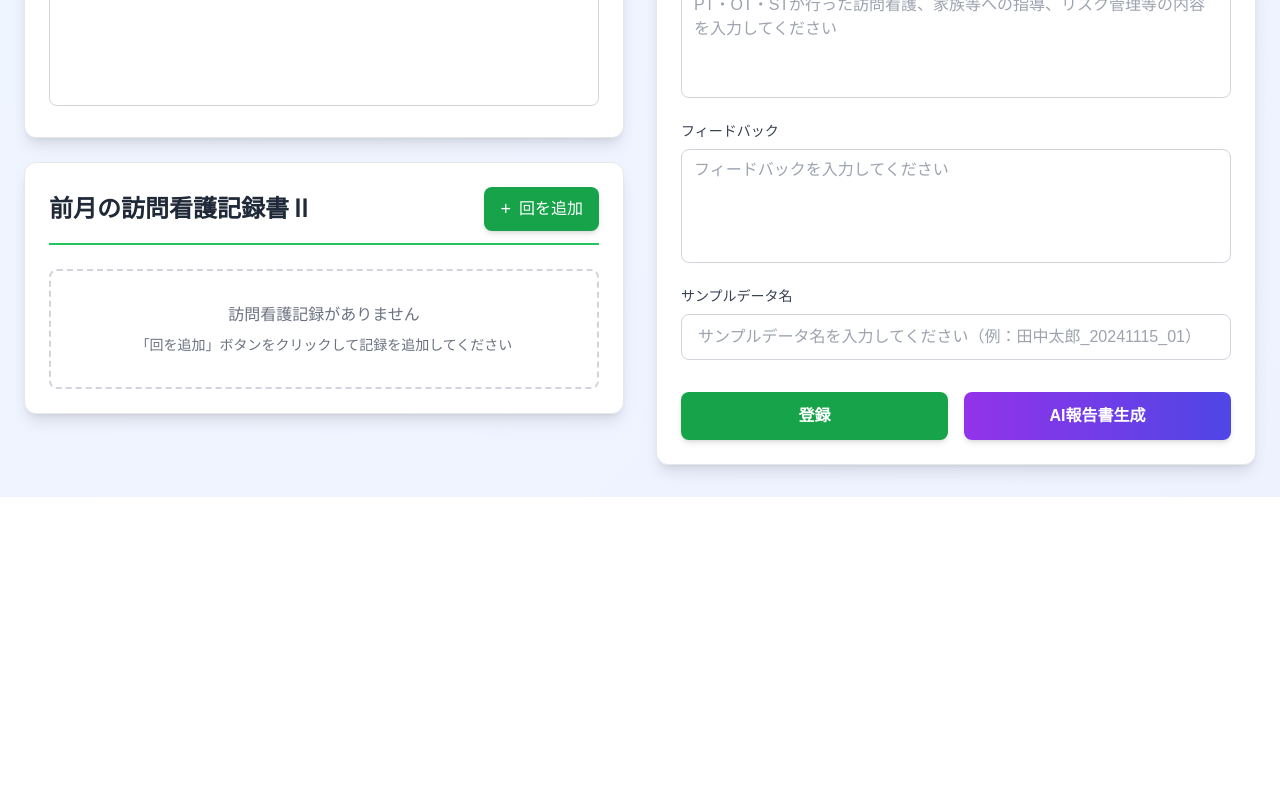
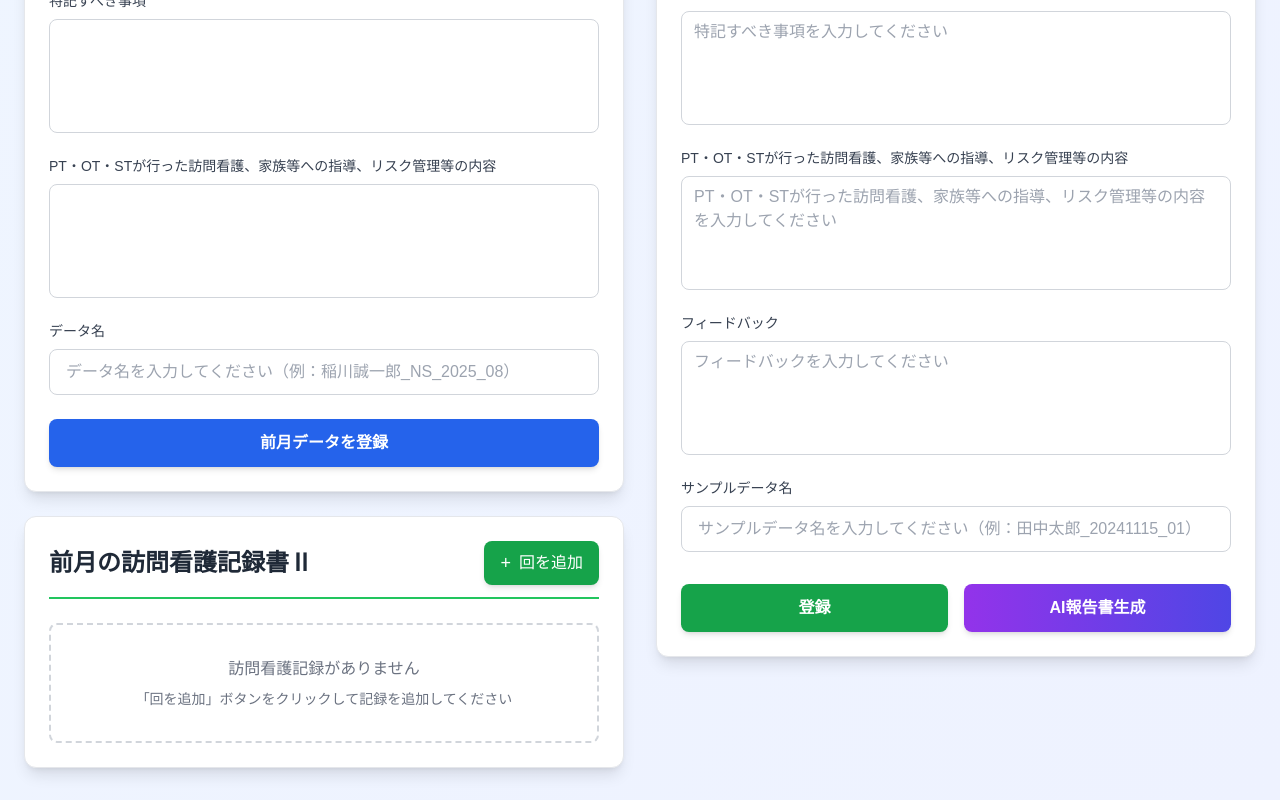
Before and after one commit to nguyen-bridgex/report-nurse-frontend, a Next.js app: page / in a window 1280 px wide. Shown: the part 900-1700 px from the top of the page. Before the commit the page ends 1397 px from the top, so only its background shows below. Built offline with nearby package versions, Linux system fonts and the light colour scheme.

Commit message:
fix: feedback

```diff
--- a/app/components/RichTextEditor.tsx
+++ b/app/components/RichTextEditor.tsx
@@ -31,7 +31,7 @@ export const RichTextEditor: React.FC<RichTextEditorProps> = ({
     },
     editorProps: {
       attributes: {
-        class: 'prose prose-sm dark:prose-invert max-w-none focus:outline-none min-h-[80px] p-3',
+        class: 'prose prose-sm dark:prose-invert max-w-none focus:outline-none min-h-[150px] p-3',
       },
     },
     immediatelyRender: false,
@@ -74,7 +74,7 @@ export const RichTextEditor: React.FC<RichTextEditorProps> = ({
       </div>
 
       {/* Editor Content */}
-      <div className="min-h-[80px]">
+      <div className="min-h-[150px]">
         <EditorContent editor={editor} />
       </div>
     </div>
--- a/app/page.tsx
+++ b/app/page.tsx
@@ -35,7 +35,9 @@ export default function Home() {
   const [isSearchDialogOpen, setIsSearchDialogOpen] = useState(false);
   const [isSummaryDialogOpen, setIsSummaryDialogOpen] = useState(false);
   const [sampleDataName, setSampleDataName] = useState('');
+  const [previousMonthName, setPreviousMonthName] = useState('');
   const [isGeneratingReport, setIsGeneratingReport] = useState(false);
+  const [isRegisteringPrevious, setIsRegisteringPrevious] = useState(false);
   const [sourceNursingReportId, setSourceNursingReportId] = useState('');
 
   const [previousMonth, setPreviousMonth] = useState<PreviousMonthData>({
@@ -145,6 +147,67 @@ export default function Home() {
     setSourceNursingReportId(record.id);
 
     console.log('レコード選択:', record.sampleDataName);
+  };
+
+  const handleRegisterPreviousMonth = async () => {
+    try {
+      setIsRegisteringPrevious(true);
+      console.log('=== 前月データ登録開始 ===');
+
+      const apiUrl = 'https://c3jh0qba9f.execute-api.ap-northeast-1.amazonaws.com/prod/nursing-reports';
+
+      // Format weekly reports according to API structure
+      const weeklyReportsMap = new Map<number, { title: string; content: string; type: string }[]>();
+
+      previousMonth.sessionRecords.forEach((record, index) => {
+        const weekNumber = index + 1;
+        if (!weeklyReportsMap.has(weekNumber)) {
+          weeklyReportsMap.set(weekNumber, []);
+        }
+
+        const reports = [];
+        if (record.ns) {
+          reports.push({
+            title: `第${weekNumber}週`,
+            content: record.ns,
+            type: 'NS'
+          });
+        }
+        if (record.ptOtSt) {
+          reports.push({
+            title: `第${weekNumber}週`,
+            content: record.ptOtSt,
+            type: 'PT・OT・ST'
+          });
+        }
+
+        weeklyReportsMap.set(weekNumber, reports);
+      });
+
+      const weekly_reports = Array.from(weeklyReportsMap.entries()).map(([week_number, reports]) => ({
+        week_number,
+        reports
+      }));
+
+      await axios.post(apiUrl, {
+        title: previousMonthName,
+        illness_course: previousMonth.diseaseProgress,
+        nursing_service: previousMonth.nursingContent,
+        home_care_situation: previousMonth.homeCareStatus,
+        mental_style: '',
+        special_notes: previousMonth.specialNotes,
+        contents: previousMonth.ptOtStContent,
+        weekly_reports
+      });
+
+      console.log('✅ 前月データ登録完了');
+      alert('前月データの登録が完了しました。');
+    } catch (error) {
+      console.error('❌ 前月データ登録エラー:', error);
+      alert('前月データの登録に失敗しました。もう一度お試しください。');
+    } finally {
+      setIsRegisteringPrevious(false);
+    }
   };
 
   const handleRegister = async () => {
@@ -288,7 +351,7 @@ export default function Home() {
                   onChange={(value) =>
                     setPreviousMonth({ ...previousMonth, diseaseProgress: value })
                   }
-                  rows={4}
+                  rows={8}
                 />
 
                 <TextAreaField
@@ -297,7 +360,7 @@ export default function Home() {
                   onChange={(value) =>
                     setPreviousMonth({ ...previousMonth, nursingContent: value })
                   }
-                  rows={4}
+                  rows={8}
                 />
 
                 <TextAreaField
@@ -326,6 +389,44 @@ export default function Home() {
                   }
                   rows={4}
                 />
+
+                <div className="mt-4">
+                  <label className="block text-sm font-medium text-gray-700 dark:text-gray-300 mb-2">
+                    データ名
+                  </label>
+                  <input
+                    type="text"
+                    value={previousMonthName}
+                    onChange={(e) => setPreviousMonthName(e.target.value)}
+                    placeholder="データ名を入力してください（例：稲川誠一郎_NS_2025_08）"
+                    className="w-full px-4 py-2.5 border border-gray-300 dark:border-gray-600 rounded-lg
+                               focus:ring-2 focus:ring-blue-500 focus:border-transparent
+                               dark:bg-gray-900 dark:text-white
+                               transition-all duration-200"
+                  />
+                </div>
+              </div>
+
+              {/* Register Previous Month Button */}
+              <div className="mt-6">
+                <button
+                  onClick={handleRegisterPreviousMonth}
+                  disabled={isRegisteringPrevious}
+                  className={`w-full px-6 py-3 text-white font-semibold rounded-lg
+                             transition-all duration-200 shadow-md hover:shadow-lg
+                             active:scale-95 flex items-center justify-center gap-2
+                             ${isRegisteringPrevious
+                               ? 'bg-gray-400 cursor-not-allowed'
+                               : 'bg-blue-600 hover:bg-blue-700'}`}
+                >
+                  {isRegisteringPrevious && (
+                    <svg className="animate-spin h-5 w-5" xmlns="http://www.w3.org/2000/svg" fill="none" viewBox="0 0 24 24">
+                      <circle className="opacity-25" cx="12" cy="12" r="10" stroke="currentColor" strokeWidth="4"></circle>
+                      <path className="opacity-75" fill="currentColor" d="M4 12a8 8 0 018-8V0C5.373 0 0 5.373 0 12h4zm2 5.291A7.962 7.962 0 014 12H0c0 3.042 1.135 5.824 3 7.938l3-2.647z"></path>
+                    </svg>
+                  )}
+                  {isRegisteringPrevious ? '登録中...' : '前月データを登録'}
+                </button>
               </div>
             </div>
 
@@ -386,7 +487,7 @@ export default function Home() {
                   onChange={(value) =>
                     setCurrentMonth({ ...currentMonth, diseaseProgress: value })
                   }
-                  rows={4}
+                  rows={8}
                   placeholder="病状の経過を入力してください"
                 />
 
@@ -396,7 +497,7 @@ export default function Home() {
                   onChange={(value) =>
                     setCurrentMonth({ ...currentMonth, nursingContent: value })
                   }
-                  rows={4}
+                  rows={8}
                   placeholder="看護の内容を入力してください"
                 />
 
--- a/app/prompt/page.tsx
+++ b/app/prompt/page.tsx
@@ -38,7 +38,9 @@ export default function PromptPage() {
   const [isPromptDialogOpen, setIsPromptDialogOpen] = useState(false);
   const [isSummaryDialogOpen, setIsSummaryDialogOpen] = useState(false);
   const [sampleDataName, setSampleDataName] = useState('');
+  const [previousMonthName, setPreviousMonthName] = useState('');
   const [isGeneratingReport, setIsGeneratingReport] = useState(false);
+  const [isRegisteringPrevious, setIsRegisteringPrevious] = useState(false);
   const [selectedPrompt, setSelectedPrompt] = useState<PromptData | null>(null);
   const [sourceNursingReportId, setSourceNursingReportId] = useState('');
 
@@ -149,6 +151,67 @@ export default function PromptPage() {
     setSourceNursingReportId(record.id);
 
     console.log('レコード選択:', record.sampleDataName);
+  };
+
+  const handleRegisterPreviousMonth = async () => {
+    try {
+      setIsRegisteringPrevious(true);
+      console.log('=== 前月データ登録開始 ===');
+
+      const apiUrl = 'https://c3jh0qba9f.execute-api.ap-northeast-1.amazonaws.com/prod/nursing-reports';
+
+      // Format weekly reports according to API structure
+      const weeklyReportsMap = new Map<number, { title: string; content: string; type: string }[]>();
+
+      previousMonth.sessionRecords.forEach((record, index) => {
+        const weekNumber = index + 1;
+        if (!weeklyReportsMap.has(weekNumber)) {
+          weeklyReportsMap.set(weekNumber, []);
+        }
+
+        const reports = [];
+        if (record.ns) {
+          reports.push({
+            title: `第${weekNumber}週`,
+            content: record.ns,
+            type: 'NS'
+          });
+        }
+        if (record.ptOtSt) {
+          reports.push({
+            title: `第${weekNumber}週`,
+            content: record.ptOtSt,
+            type: 'PT・OT・ST'
+          });
+        }
+
+        weeklyReportsMap.set(weekNumber, reports);
+      });
+
+      const weekly_reports = Array.from(weeklyReportsMap.entries()).map(([week_number, reports]) => ({
+        week_number,
+        reports
+      }));
+
+      await axios.post(apiUrl, {
+        title: previousMonthName,
+        illness_course: previousMonth.diseaseProgress,
+        nursing_service: previousMonth.nursingContent,
+        home_care_situation: previousMonth.homeCareStatus,
+        mental_style: '',
+        special_notes: previousMonth.specialNotes,
+        contents: previousMonth.ptOtStContent,
+        weekly_reports
+      });
+
+      console.log('✅ 前月データ登録完了');
+      alert('前月データの登録が完了しました。');
+    } catch (error) {
+      console.error('❌ 前月データ登録エラー:', error);
+      alert('前月データの登録に失敗しました。もう一度お試しください。');
+    } finally {
+      setIsRegisteringPrevious(false);
+    }
   };
 
   const handleRegister = async () => {
@@ -282,7 +345,7 @@ export default function PromptPage() {
                   onChange={(value) =>
                     setPreviousMonth({ ...previousMonth, diseaseProgress: value })
                   }
-                  rows={4}
+                  rows={8}
                 />
 
                 <TextAreaField
@@ -291,7 +354,7 @@ export default function PromptPage() {
                   onChange={(value) =>
                     setPreviousMonth({ ...previousMonth, nursingContent: value })
                   }
-                  rows={4}
+                  rows={8}
                 />
 
                 <TextAreaField
@@ -320,6 +383,44 @@ export default function PromptPage() {
                   }
                   rows={4}
                 />
+
+                <div className="mt-4">
+                  <label className="block text-sm font-medium text-gray-700 dark:text-gray-300 mb-2">
+                    データ名
+                  </label>
+                  <input
+                    type="text"
+                    value={previousMonthName}
+                    onChange={(e) => setPreviousMonthName(e.target.value)}
+                    placeholder="データ名を入力してください（例：稲川誠一郎_NS_2025_08）"
+                    className="w-full px-4 py-2.5 border border-gray-300 dark:border-gray-600 rounded-lg
+                               focus:ring-2 focus:ring-blue-500 focus:border-transparent
+                               dark:bg-gray-900 dark:text-white
+                               transition-all duration-200"
+                  />
+                </div>
+              </div>
+
+              {/* Register Previous Month Button */}
+              <div className="mt-6">
+                <button
+                  onClick={handleRegisterPreviousMonth}
+                  disabled={isRegisteringPrevious}
+                  className={`w-full px-6 py-3 text-white font-semibold rounded-lg
+                             transition-all duration-200 shadow-md hover:shadow-lg
+                             active:scale-95 flex items-center justify-center gap-2
+                             ${isRegisteringPrevious
+                               ? 'bg-gray-400 cursor-not-allowed'
+                               : 'bg-blue-600 hover:bg-blue-700'}`}
+                >
+                  {isRegisteringPrevious && (
+                    <svg className="animate-spin h-5 w-5" xmlns="http://www.w3.org/2000/svg" fill="none" viewBox="0 0 24 24">
+                      <circle className="opacity-25" cx="12" cy="12" r="10" stroke="currentColor" strokeWidth="4"></circle>
+                      <path className="opacity-75" fill="currentColor" d="M4 12a8 8 0 018-8V0C5.373 0 0 5.373 0 12h4zm2 5.291A7.962 7.962 0 014 12H0c0 3.042 1.135 5.824 3 7.938l3-2.647z"></path>
+                    </svg>
+                  )}
+                  {isRegisteringPrevious ? '登録中...' : '前月データを登録'}
+                </button>
               </div>
             </div>
 
@@ -380,7 +481,7 @@ export default function PromptPage() {
                   onChange={(value) =>
                     setCurrentMonth({ ...currentMonth, diseaseProgress: value })
                   }
-                  rows={4}
+                  rows={8}
                   placeholder="病状の経過を入力してください"
                 />
 
@@ -390,7 +491,7 @@ export default function PromptPage() {
                   onChange={(value) =>
                     setCurrentMonth({ ...currentMonth, nursingContent: value })
                   }
-                  rows={4}
+                  rows={8}
                   placeholder="看護の内容を入力してください"
                 />
 
```
